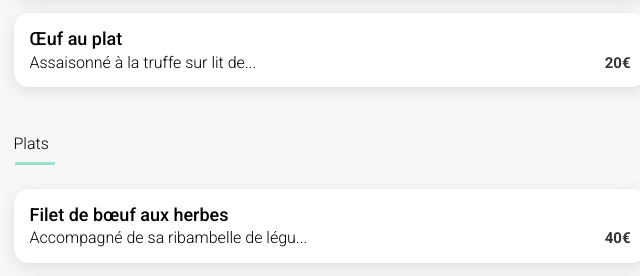
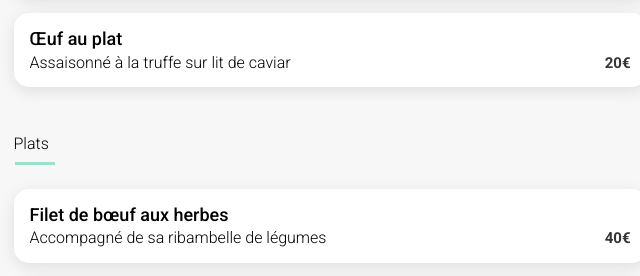
Before and after one commit to WillFDA/Projet_4_ohmyfood, a website: page restaurants/La_palette_du_gout.html in a window 1280 px wide. Shown: the part 573-849 px from the top of the page, 310-950 px from the left. Drawn offline with Linux system fonts and the light colour scheme; a web font is replaced by a local one.

Commit message:
modif soutenance 2023

```diff
--- a/restaurants/La_palette_du_gout.html
+++ b/restaurants/La_palette_du_gout.html
@@ -59,7 +59,7 @@
                     <div class="submenu__item">
                         <div class="details flex">
                             <h2 class="details__title">Œuf au plat</h2>
-                            <p class="details__subtitle">Assaisonné à la truffe sur lit de...</p>
+                            <p class="details__subtitle">Assaisonné à la truffe sur lit de caviar</p>
                         </div>
                         <span class="submenu__price">20€</span>
                         <div class="submenu__checkbox">
@@ -75,7 +75,7 @@
                     <div class="submenu__item">
                         <div class="details flex">
                             <h2 class="details__title">Filet de bœuf aux herbes</h2>
-                            <p class="details__subtitle">Accompagné de sa ribambelle de légu...</p>
+                            <p class="details__subtitle">Accompagné de sa ribambelle de légumes</p>
                         </div>
                         <span class="submenu__price">40€</span>
                         <div class="submenu__checkbox">
--- a/sass/pages/_restaurant.scss
+++ b/sass/pages/_restaurant.scss
@@ -132,6 +132,8 @@
     justify-content: flex-start;
     white-space: nowrap;
     overflow: hidden;
+    text-overflow: ellipsis;
+
     &__title {
         text-overflow: ellipsis;
         overflow: hidden;
```
Also changed, not shown: restaurants/La_note_enchantee.html (+1 -1 lines).
